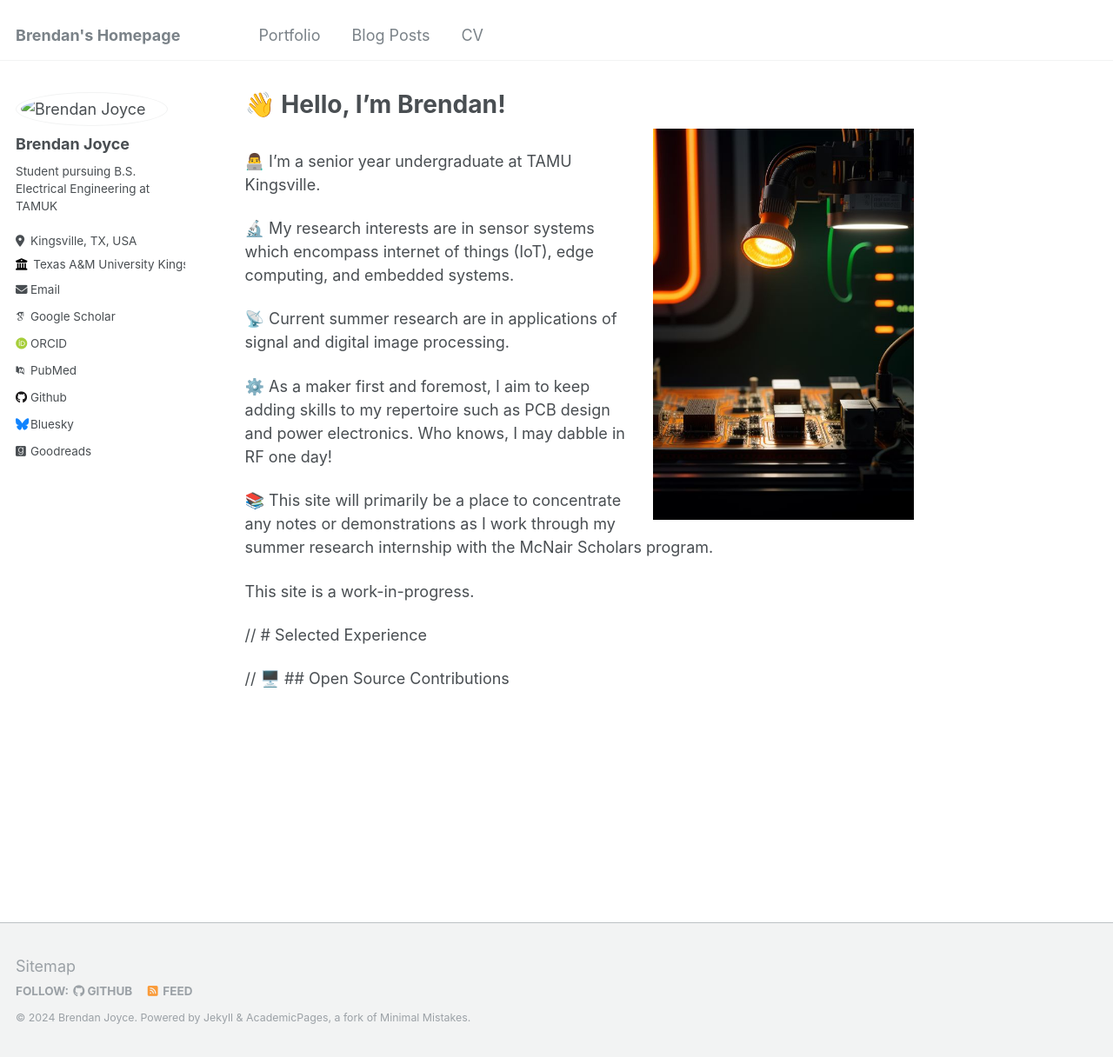
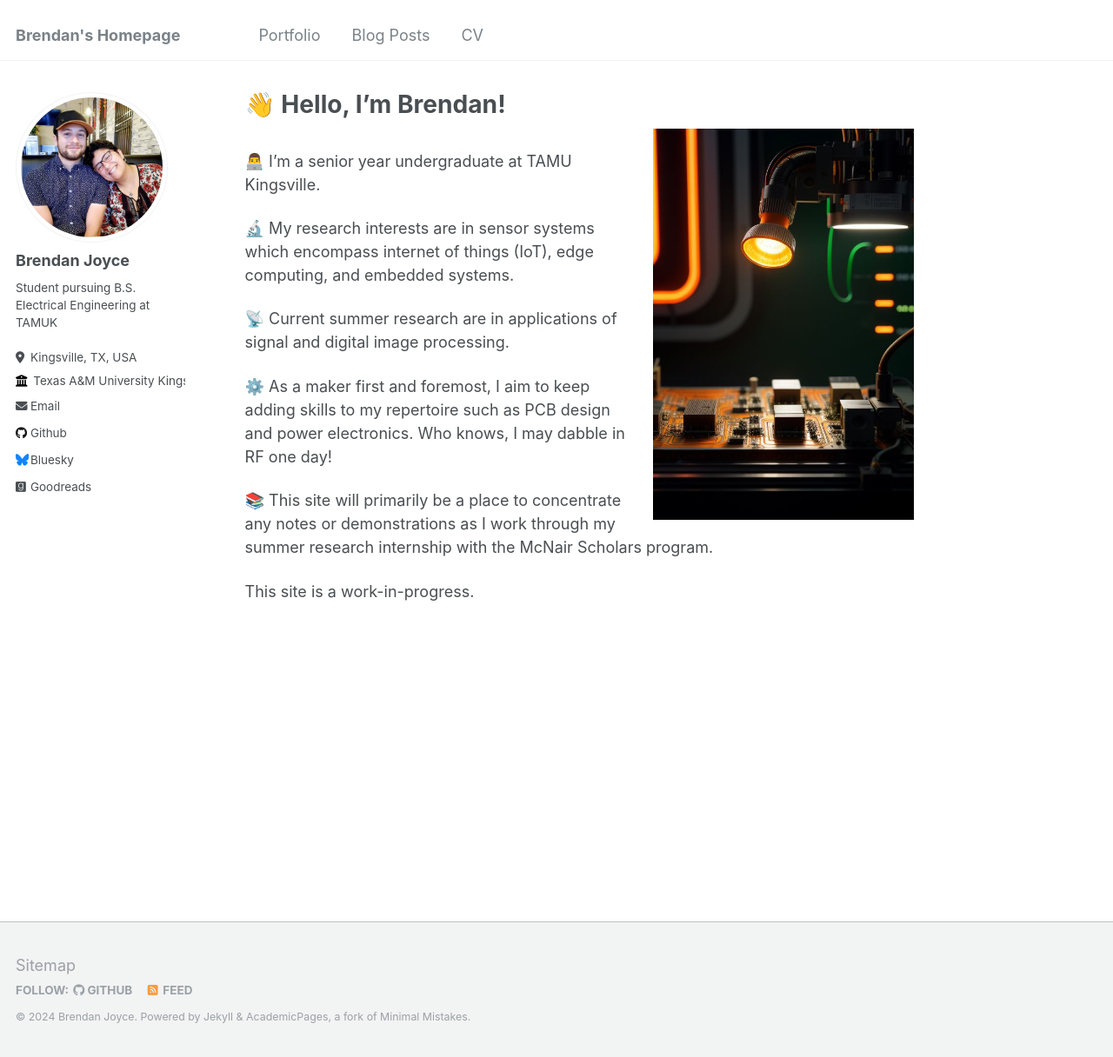
Before and after one commit to BrendanJJoyce/BrendanJJoyce.github.io, a Jekyll site: the page built from _pages/about.md, in a window 1280 px wide and 1216 px high. Shown: the whole window at 87% size. Built offline with Jekyll 4.4.1, drawn with Linux system fonts in a browser that asks for light colours; some web fonts are replaced.

Commit message:
fix avatar

```diff
--- a/_config.yml
+++ b/_config.yml
@@ -21,23 +21,23 @@ repository               : "BrendanJJoyce.github.io"
 #               Additional customization can be done by editing /_includes/author-profile.html
 author:
   # Biographic information
-  avatar           : "/images/Brendan_avatar.jpg"
+  avatar           : "Brendan_avatar.jpg"
   name             : "Brendan Joyce"
   pronouns         : # example: "she/her"
   bio              : "Student pursuing B.S. Electrical Engineering at TAMUK"
   location         : "Kingsville, TX, USA"
-  employer         : "Texas A&M University Kingsville (TAMUK)"
+  employer         : "Texas A&M University \n Kingsville (TAMUK)"
   uri              : # URL
   email            : "brendan.joyce@students.tamuk.edu"
 
   # Academic websites
-  arxiv            : # URL - Update with the correct link to your profile
-  googlescholar    : "https://scholar.google.com/citations?user=PS_CX0AAAAAJ"
-  impactstory      : # URL
-  orcid            : "http://orcid.org/yourorcidurl"
-  semantic         : # URL
-  pubmed           : "https://www.ncbi.nlm.nih.gov/pubmed/?term=john+snow"
-  researchgate     : # URL
+  # arxiv            : # URL - Update with the correct link to your profile
+  # googlescholar    : "https://scholar.google.com/citations?user=PS_CX0AAAAAJ"
+  # impactstory      : # URL
+  # orcid            : "http://orcid.org/yourorcidurl"
+  # semantic         : # URL
+  # pubmed           : "https://www.ncbi.nlm.nih.gov/pubmed/?term=john+snow"
+  # researchgate     : # URL
 
   # Repositories and software development
   bitbucket        : # Username - Update with your username on the site
--- a/_pages/about.md
+++ b/_pages/about.md
@@ -21,6 +21,6 @@ redirect_from:
 
 This site is a work-in-progress.
 
-// # Selected Experience
+<!-- # Selected Experience -->
 
-// 🖥️ ## Open Source Contributions
+<!--  ## 🖥️ Open Source Contributions -->
```
